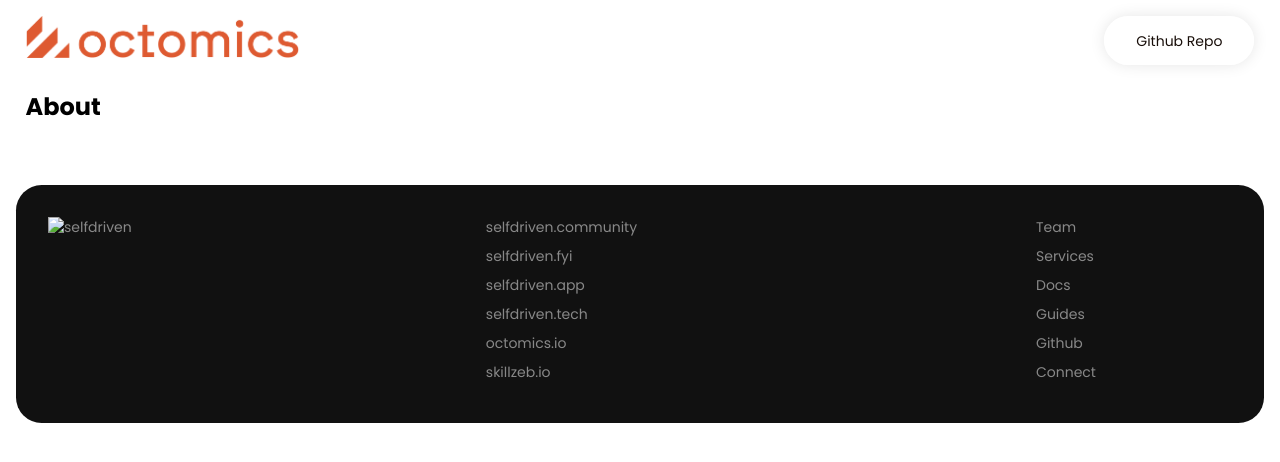
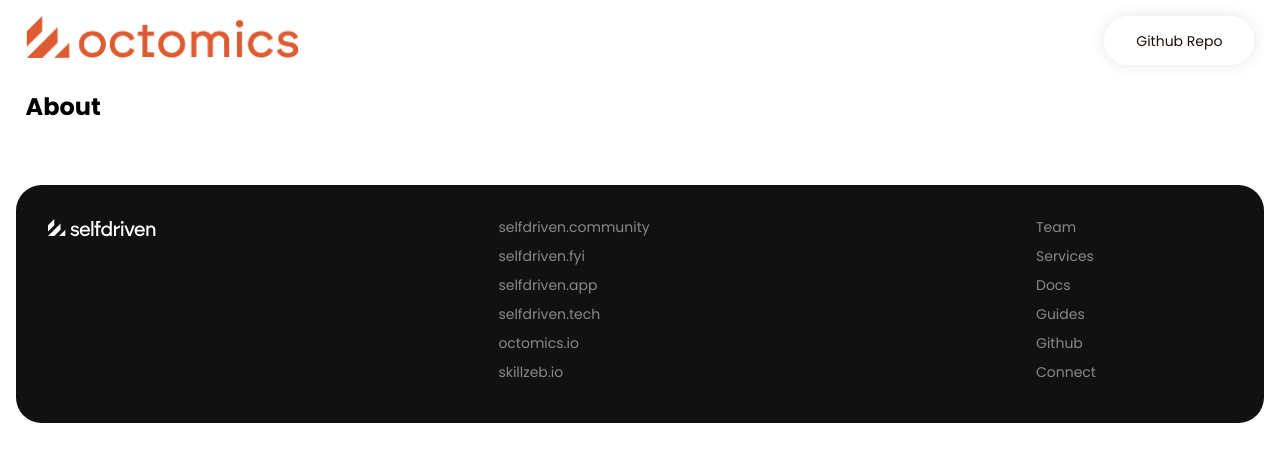
Before and after one commit to selfdriven-octo/octomics, a Jekyll site: the page built from docs/pages/about.md, in a window 1280 px wide. Shown: the top 462 px of the page. Built offline with Jekyll 4.4.1, drawn with Linux system fonts in a browser that asks for light colours.

Commit message:
Update default.html

```diff
--- a/docs/_layouts/default.html
+++ b/docs/_layouts/default.html
@@ -29,7 +29,7 @@
 
 	<footer class="footer">
 		<div class="footer-left">
-			<a href="https://selfdriven.foundation" target="_blank"><img src="assets/img/selfdriven-logo-white-transparent.svg" alt="selfdriven" height="24"/></a>
+			<a href="https://selfdriven.foundation" target="_blank"><img src="/assets/img/selfdriven-logo-white-transparent.svg" alt="selfdriven" height="24"/></a>
 		</div>
 		<div class="footer-links">
 			<a href="https://selfdriven.community" target="_blank">selfdriven.community</a>
```
